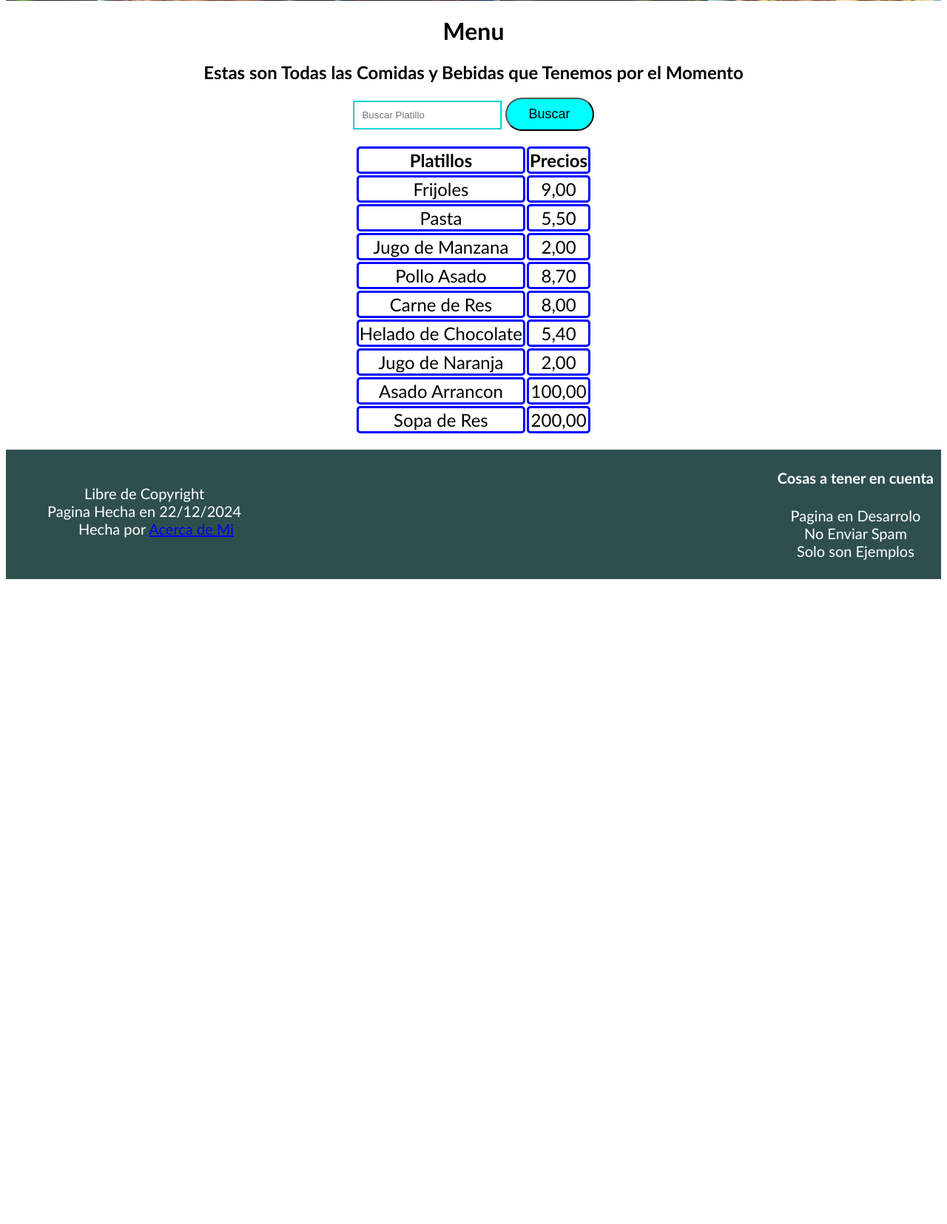
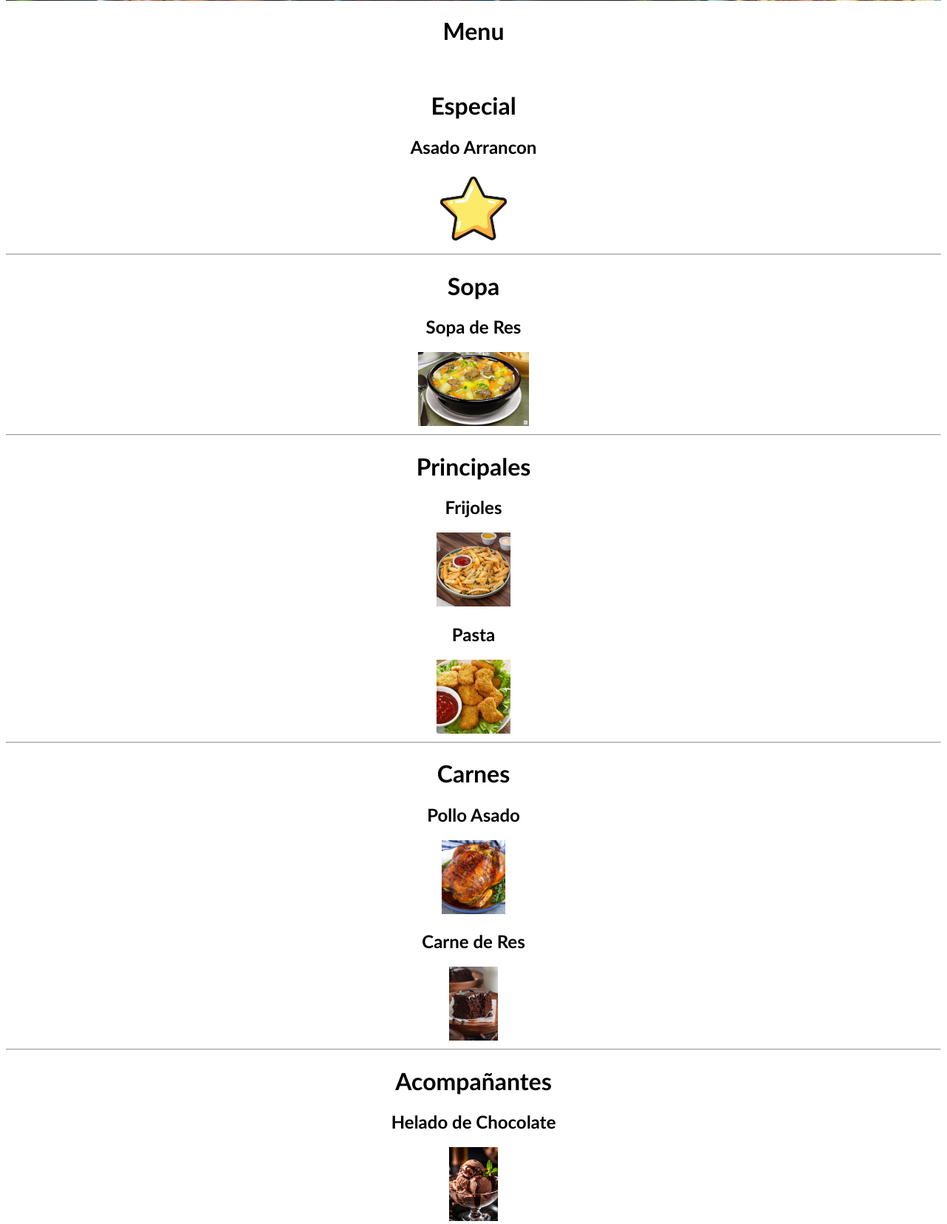
Before and after one commit to factor-rgb/coder-60095-RaulVieira, a Django app: a page that uses src/core/templates/core/menu_list.html in a window 1280 px wide. Shown: the part 279-1934 px from the top of the page at 74% size. Before the commit the page ends 1062 px from the top, so only its background shows below. Run offline with Django 5.2, Linux system fonts and the light colour scheme; data comes from the database, SQL or seed files in the repository; both versions use the stored data as it was after the commit.

Commit message:
feat(): new menu

```diff
--- a/src/core/templates/core/menu_list.html
+++ b/src/core/templates/core/menu_list.html
@@ -2,12 +2,61 @@
 
 {% block content %}
     <h1>Menu</h1>
-    <h2>Estas son Todas las Comidas y Bebidas que Tenemos por el Momento</h2>
-    <form method="get">
-        <input type="text" name="busqueda" placeholder="Buscar Platillo">
-        <button type="submit">Buscar</button>
-    </form>
     <br>
+    <h1>Especial</h1>
+    {% for menu in object_list %}
+            {% if menu.categoria_comida.id == 4 %}
+            <h2>{{ menu.platillo }}</h2>
+            <img src="{{ menu.imagen.url }}" height="100px">
+            <br>
+        {% endif %}
+    {% endfor %}
+    <hr>
+    <h1>Sopa</h1>
+    {% for menu in object_list %}
+        {% if menu.categoria_comida.id == 1 %}
+            <h2>{{ menu.platillo }}</h2>
+            <img src="{{ menu.imagen.url }}" height="100px">
+            <br>
+        {% endif %}
+    {% endfor %}
+    <hr>
+    <h1>Principales</h1>
+    {% for menu in object_list %}
+        {% if menu.categoria_comida.id == 5 %}
+            <h2>{{ menu.platillo }}</h2>
+            <img src="{{ menu.imagen.url }}" height="100px">
+            <br>
+        {% endif %}
+    {% endfor %}
+        <hr>
+    <h1>Carnes</h1>
+        {% for menu in object_list %}
+            {% if menu.categoria_comida.id == 3 %}
+                <h2>{{ menu.platillo }}</h2>
+                <img src="{{ menu.imagen.url }}" height="100px">
+                <br>
+            {% endif %}
+        {% endfor %}
+    <hr>
+    <h1>Acompañantes</h1>
+        {% for menu in object_list %}
+            {% if menu.categoria_comida.id == 0 %}
+                <h2>{{ menu.platillo }}</h2>
+                <img src="{{ menu.imagen.url }}" height="100px">
+                <br>
+            {% endif %}
+        {% endfor %}
+    <hr>
+    <h1>Bebidas</h1>
+        {% for menu in object_list %}
+            {% if menu.categoria_comida.id == 2 %}
+                <h2>{{ menu.platillo }}</h2>
+                <img src="{{ menu.imagen.url }}" height="100px">
+                <br>
+            {% endif %}
+        {% endfor %}
+    <hr>
     <table>
         <thead>
             <tr>
@@ -36,10 +85,10 @@
                     </td>
                 {% endif %}
                 </tr>
-            {% empty %}
-                <tr>
-                    <td>No se han Encontrado Resultados</td>
-                </tr>
+                {% empty %}
+                    <tr>
+                        <td>No se han Encontrado Resultados</td>
+                    </tr>
             {% endfor %}
         </tbody>
     </table>
--- a/src/core/urls.py
+++ b/src/core/urls.py
@@ -10,7 +10,7 @@ urlpatterns = [
     path("betty's/about/", views.about, name='about'),
     path("betty's/pedido/", views.PedidoCreateView.as_view(), name="pedido"),
     path("betty's/reservacion/", views.ReservacionCreateView.as_view(), name="reservacion"),
-    path("betty's/sugerencia/", views.SugerenciaCreateView.as_view(), name="sugerencia"),
+    path("betty's/sugerencia/", views.SugerenciaComidasCreateView.as_view(), name="sugerencia"),
     path("betty's/menu/", views.MenuListView.as_view(), name="menu"),
     path("betty's/menu/agregar_platillo/", views.MenuCreateView.as_view(), name="agregar_platillo"),
     path("betty's/menu/actualizar_platillo/<int:pk>", views.MenuUpdateView.as_view(), name="actualizar_platillo"),
--- a/src/core/views.py
+++ b/src/core/views.py
@@ -38,7 +38,7 @@ class ReservacionCreateView(CreateView):
     success_url = reverse_lazy('core:confirmacion')
 
 
-class SugerenciaCreateView(CreateView):
+class SugerenciaComidasCreateView(CreateView):
     model = SugerenciasComidas
     form_class = Suerencias_ComidasForm
     success_url = reverse_lazy('core:confirmacion')
```
Also changed, not shown: src/core/templates/core/sugerenciascomidas_form.html (renamed from src/core/templates/core/sugerencias_comidas_form.html), src/db.sqlite3, src/media/imagenes_platillos/especial.jpg (added), src/media/imagenes_platillos/soppa.jpg (added).
